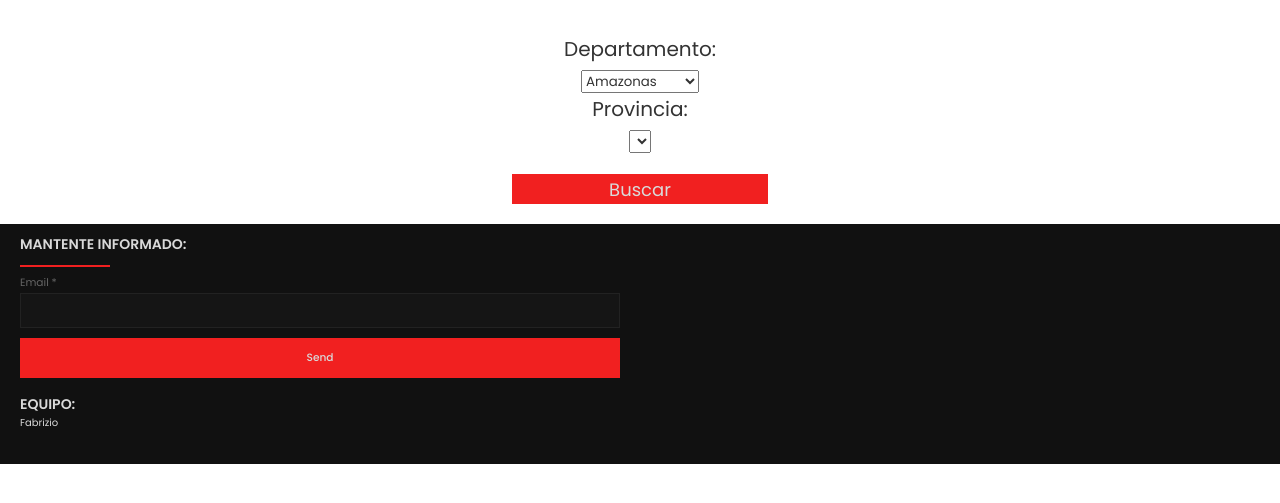
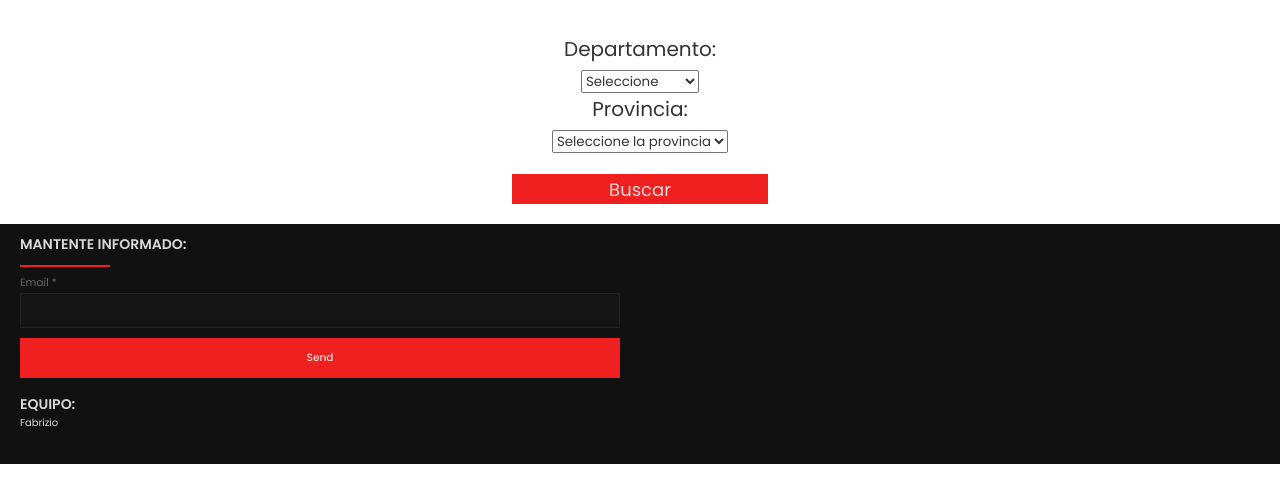
Before and after one commit to FabrizioSulcaR/QuePuedoHacer, a plain HTML site: page index.html in a window 1280 px wide. Shown: the part 189-692 px from the top of the page. Drawn offline with Linux system fonts and the light colour scheme.

Commit message:
Ahora con selección dependiente
v1

```diff
--- a/index.html
+++ b/index.html
@@ -5,6 +5,7 @@
     <link rel="stylesheet" href="style.css">
     <script src="https://kit.fontawesome.com/a076d05399.js"></script>
     <meta name="viewport" content="width=device-width, initial-scale=1.0">
+    <script src="./zona.js"></script>
   </head>
   <body>
     <main>
@@ -17,39 +18,40 @@
     </div>
    <center><div class="departamento" >
         Departamento:<br>
-        <select>
+        <select name="selectDepartamento" onchange="cambia()" class="form-control" required="">
+            <option value="">Seleccione</option>
             <option value="Amazonas">Amazonas</option>
-            <option value="Ancash" >Ancash</option>
-            <option value="Apurimac" >Apurimac</option>
-            <option value="Arequipa" >Arequipa</option>
-            <option value="Ayacucho" >Ayacucho</option>
-            <option value="Cajamarca" >Cajamarca</option>
-            <option value="Callao" >Callao</option>
-            <option value="Cusco" >Cusco</option>
-            <option value="Huancavelica" >Huancavelica</option>
-            <option value="Huánuco" >Huánuco</option>
-            <option value="Ica" >Ica</option>
-            <option value="Junín" >Junín</option>
-            <option value="La" >La Libertad</option>
-            <option value="Lambayeque" >Lambayeque</option>
-            <option value="Lima" >Lima</option>
-            <option value="Loreto" >Loreto</option>
-            <option value="Madre de Dios" >Madre de Dios</option>
-            <option value="Moquegua" >Moquegua</option>
-            <option value="Pasco" >Pasco</option>
-            <option value="Piura" >Piura</option>
-            <option value="Puno" >Puno</option>
-            <option value="San Martín" >San Martín</option>
-            <option value="Tacna" >Tacna</option>
-            <option value="Tumbes" >Tumbes</option>
-            <option value="Ucayali" >Ucayali</option>
-        </select></center>
+            <option value="Ancash">Ancash</option>
+            <option value="Apurímac">Apurímac</option>
+            <option value="Arequipa">Arequipa</option>
+            <option value="Ayacucho">Ayacucho</option>
+            <option value="Cajamarca">Cajamarca</option>
+            <option value="Callao">Callao</option>
+            <option value="Cuzco">Cuzco </option>
+            <option value="Huancavelica">Huancavelica</option>
+            <option value="Huánuco">Huánuco</option>
+            <option value="Ica">Ica</option>
+            <option value="Junín">Junín</option>
+            <option value="La_Libertad">La Libertad</option>
+            <option value="Lambayeque">Lambayeque</option>
+            <option value="Lima">Lima</option>
+            <option value="Loreto">Loreto</option>
+            <option value="Madre_de_Dios">Madre de Dios</option>
+            <option value="Moquegua">Moquegua</option>
+            <option value="Pasco">Pasco</option>
+            <option value="Piura">Piura</option>
+            <option value="Puno">Puno</option>
+            <option value="San_Martín">San Martín</option>
+            <option value="Tacna">Tacna</option>
+            <option value="Tumbes">Tumbes</option>
+            <option value="Ucayali">Ucayali</option>
+            </select></center>
     </div>
     <center><div class="provincia">
         Provincia:<br>
-        <select>
-            <option></option>
-        </select>
+        <select class="form-control" name="selectProvincia" required="">
+            <option>Seleccione la provincia</option>
+            </select>
     </div></center>
 
     <center><div class="buscar">
```
